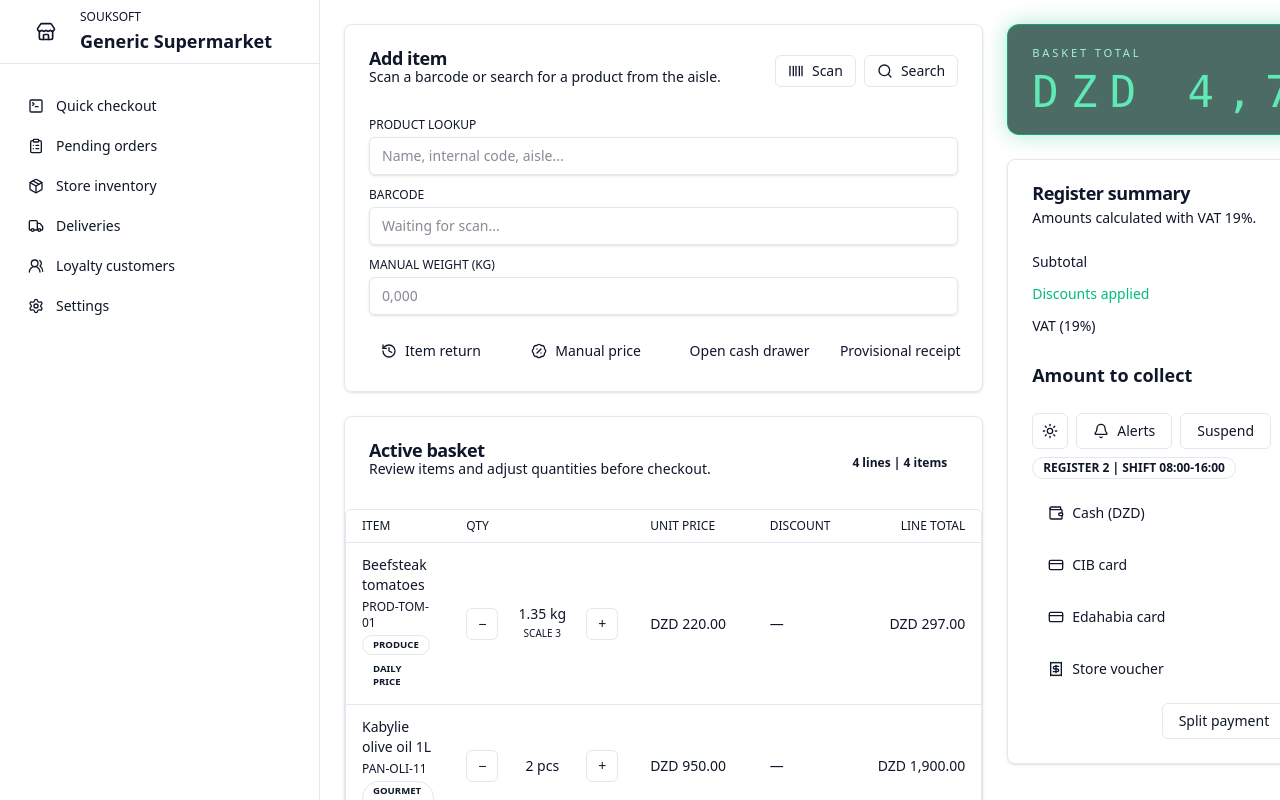
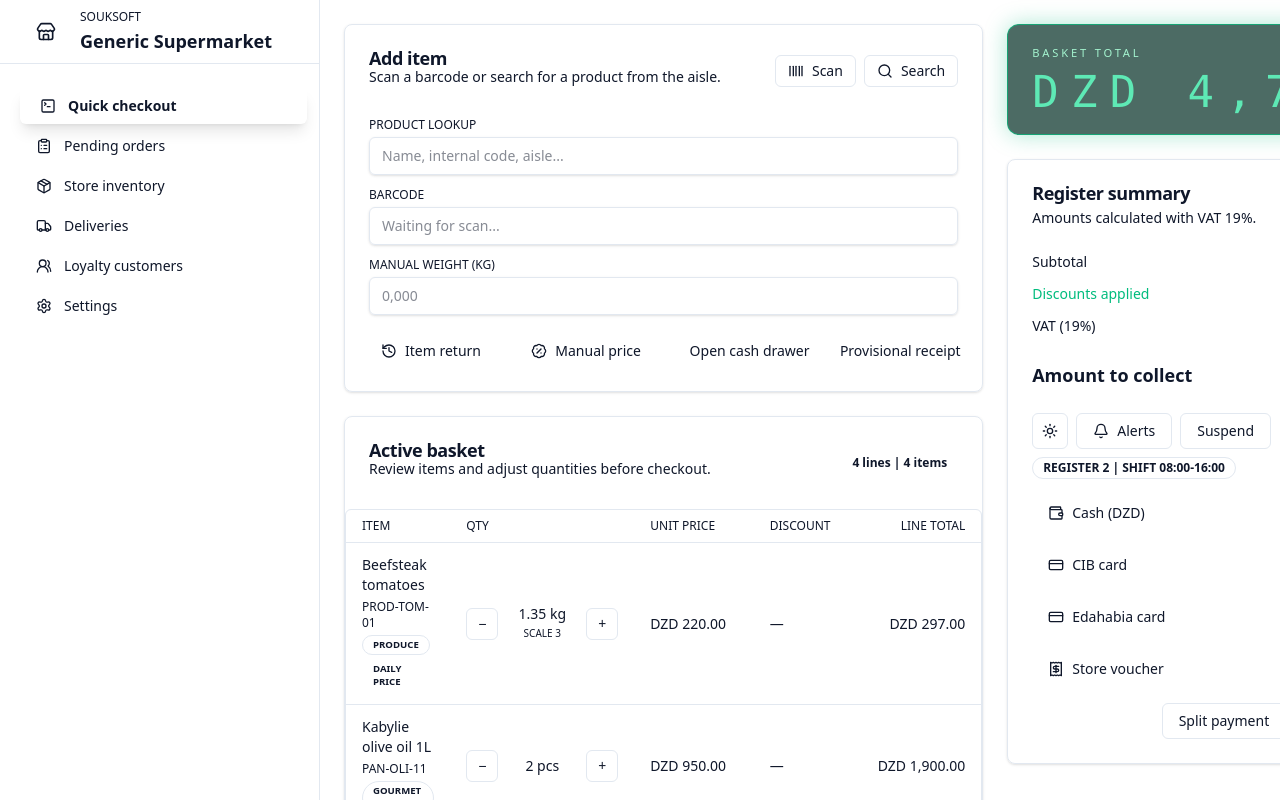
Before and after one commit to faroukchebaiki/SoukSoft, a React (Vite) app: page / in a window 1280 px wide. Shown: the top 800 px of the page. Built offline with nearby package versions, Linux system fonts and the light colour scheme.

Commit message:
feat: enhance navigation button styles with active state indication and improved transitions

```diff
--- a/src/App.tsx
+++ b/src/App.tsx
@@ -104,22 +104,32 @@ export default function App() {
         </div>
 
         <nav className="flex-1 space-y-1 px-4 py-6">
-          {navigation.map(({ label, icon: Icon }) => (
+          {navigation.map(({ label, icon: Icon }) => {
+            const isActive = activeSection === label;
+            return (
               <Button
                 key={label}
                 variant="ghost"
                 className={cn(
-                "w-full justify-start gap-3 rounded-md px-3 py-2 text-sm font-medium",
-                activeSection === label
-                  ? "bg-primary/15 text-primary"
-                  : "text-muted-foreground hover:text-foreground",
+                  "group relative w-full justify-start gap-3 rounded-md px-5 py-2 text-sm transition-all duration-200 hover:translate-x-1 focus-visible:ring-2 focus-visible:ring-primary/40",
+                  isActive
+                    ? "translate-x-1 bg-primary text-primary-foreground shadow-lg hover:bg-primary/90 hover:text-primary-foreground font-semibold"
+                    : "text-muted-foreground hover:bg-primary/10 hover:text-foreground",
                 )}
                 onClick={() => setActiveSection(label)}
+                aria-current={isActive ? "page" : undefined}
               >
+                <span
+                  className={cn(
+                    "absolute inset-y-1 left-1 w-[3px] rounded-full bg-primary opacity-0 transition-opacity duration-200 group-hover:opacity-50",
+                    isActive ? "opacity-100" : undefined,
+                  )}
+                />
                 <Icon className="h-4 w-4" />
                 {label}
               </Button>
-          ))}
+            );
+          })}
         </nav>
       </aside>
 
```
Lines whose indentation alone changed are shown as unchanged.
